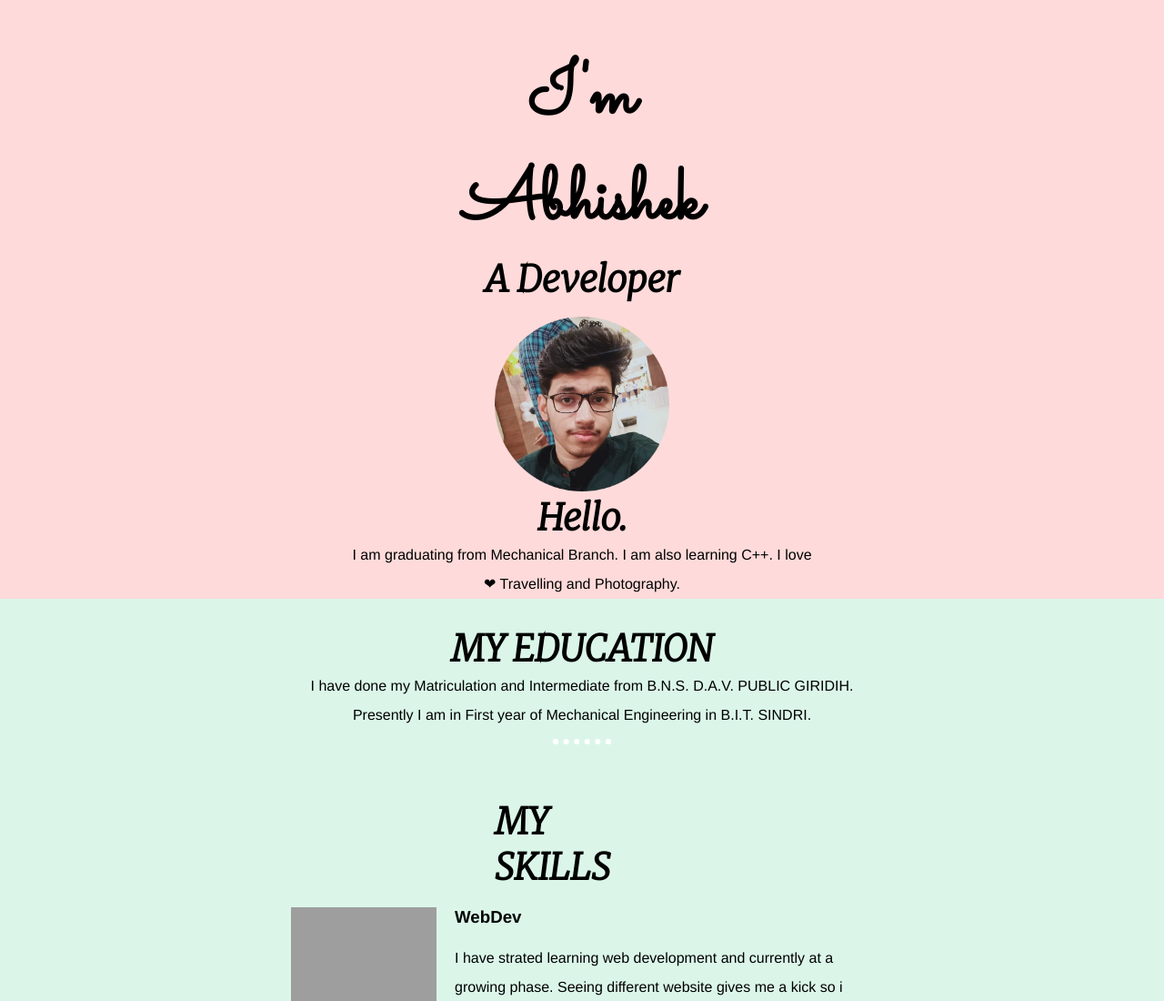
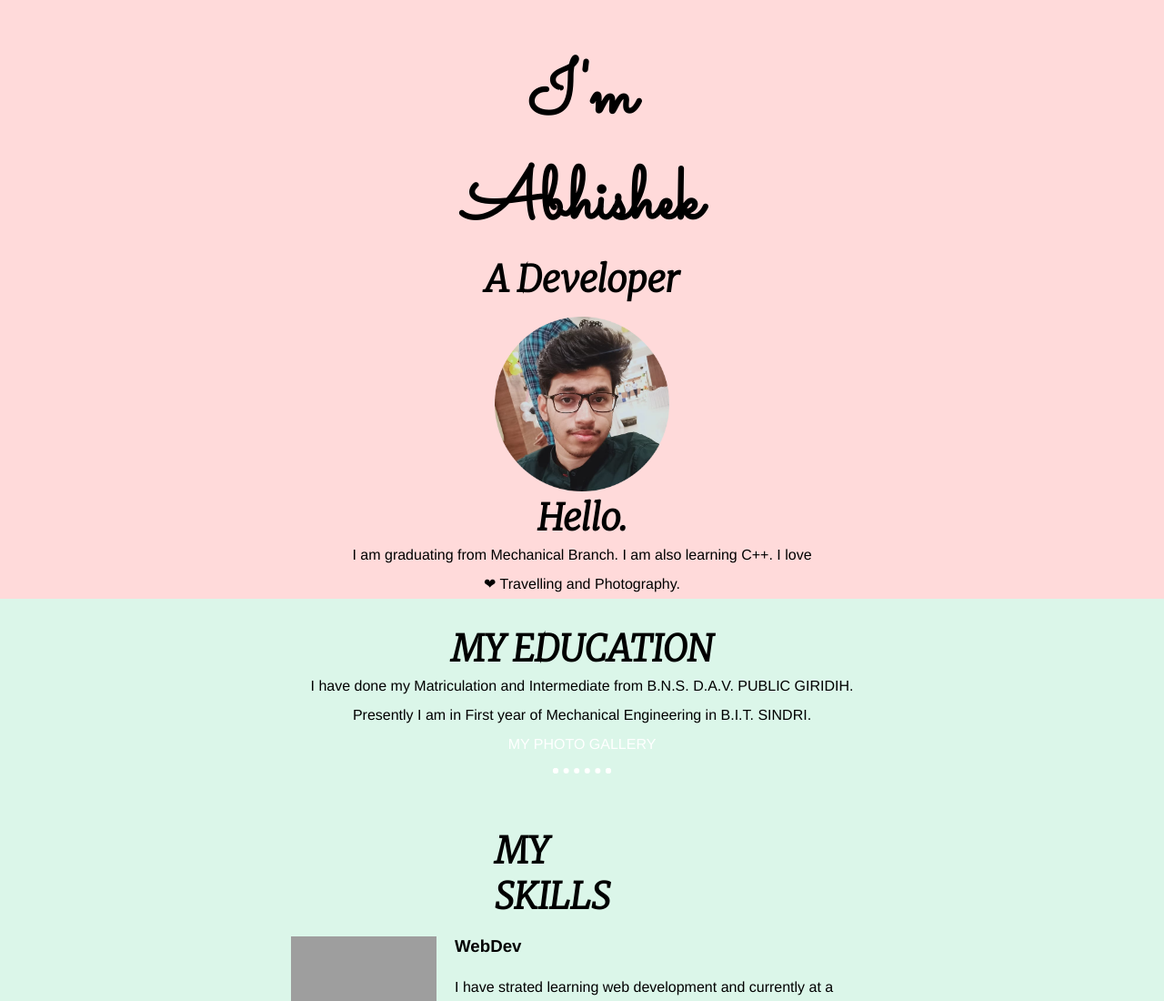
Before and after one commit to royabhi00/CV, a plain HTML site: page index.html in a window 1280 px wide. Shown: the top 1100 px of the page at 91% size. Drawn offline with Linux system fonts and the light colour scheme; grey boxes are pictures that could not be loaded.

Commit message:
Update index.html

```diff
--- a/index.html
+++ b/index.html
@@ -20,6 +20,7 @@
             <div class="education">
             <h2>MY EDUCATION</h2>
             <p class="para3">I have done my Matriculation and Intermediate from B.N.S. D.A.V. PUBLIC GIRIDIH. Presently I am in First year of Mechanical Engineering in B.I.T. SINDRI.</p>
+                <p class="para2"><a class="link" href="./photo.html">MY PHOTO GALLERY</a></p>
             </div>
             <hr>
             <div class="skill">
```
